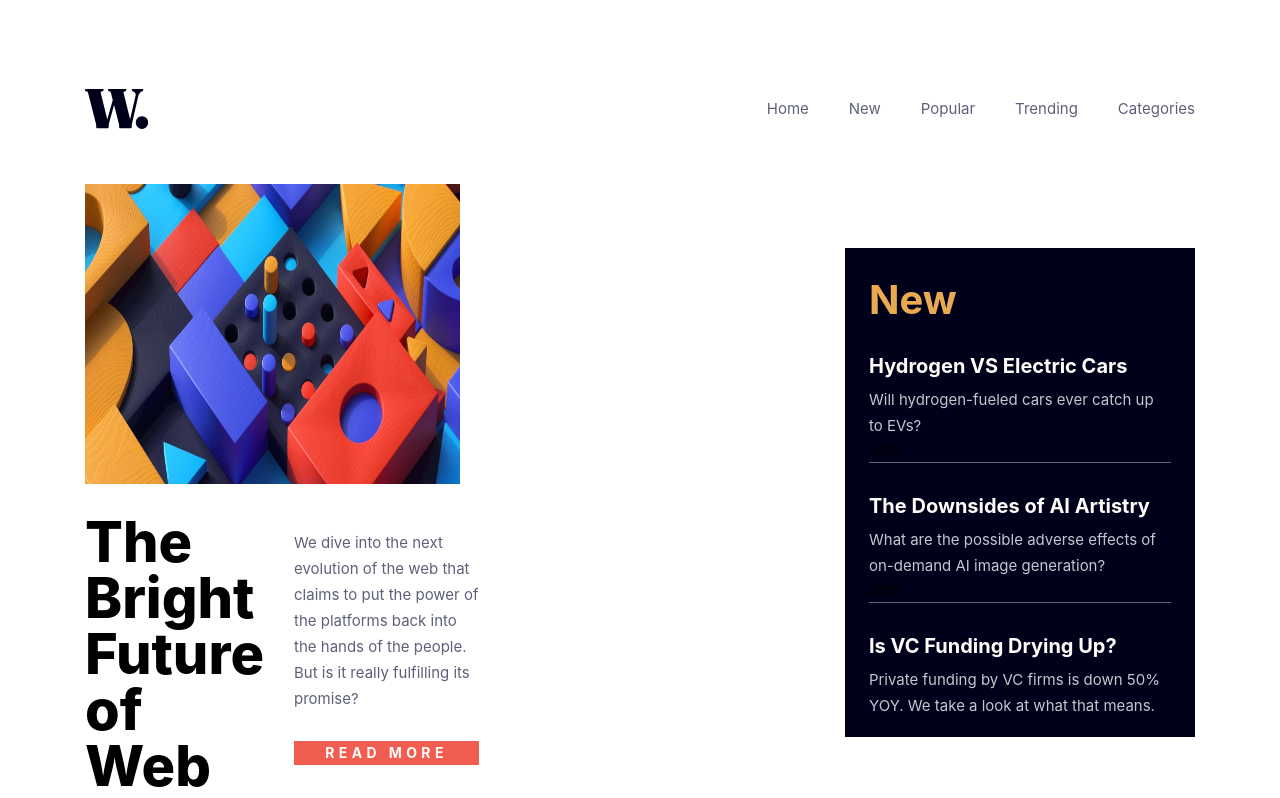
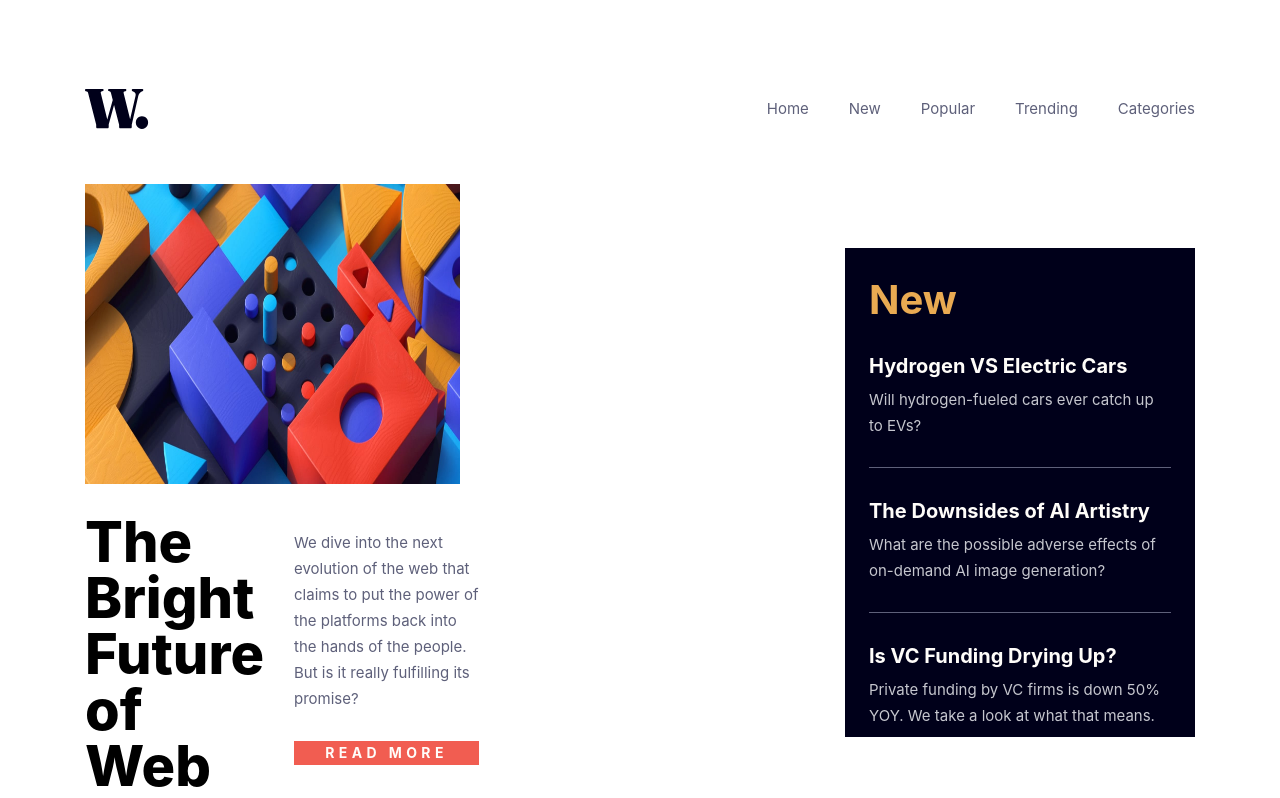
Before and after one commit to Tondejphajin/news-homepage, a React (Vite) app: page / in a window 1280 px wide. Shown: the top 798 px of the page. Built offline with nearby package versions, Linux system fonts and the light colour scheme.

Commit message:
Update Seperator component styling

```diff
--- a/src/components/Seperator.tsx
+++ b/src/components/Seperator.tsx
@@ -1,3 +1,3 @@
 export default function Seperator() {
-  return <div className="border-b border-[#5E607A]">ddd</div>;
+  return <div className="mt-[29px] border-b border-[#5E607A]"></div>;
 }
```
